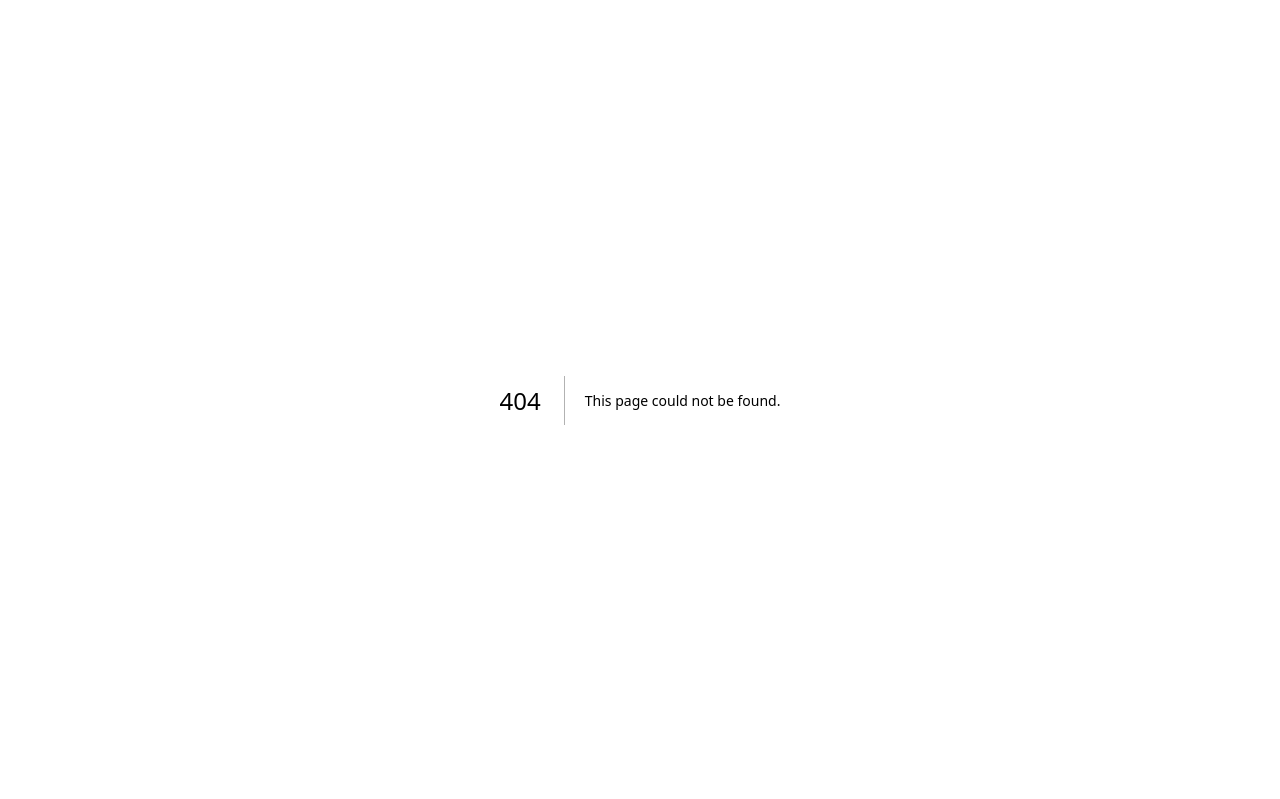
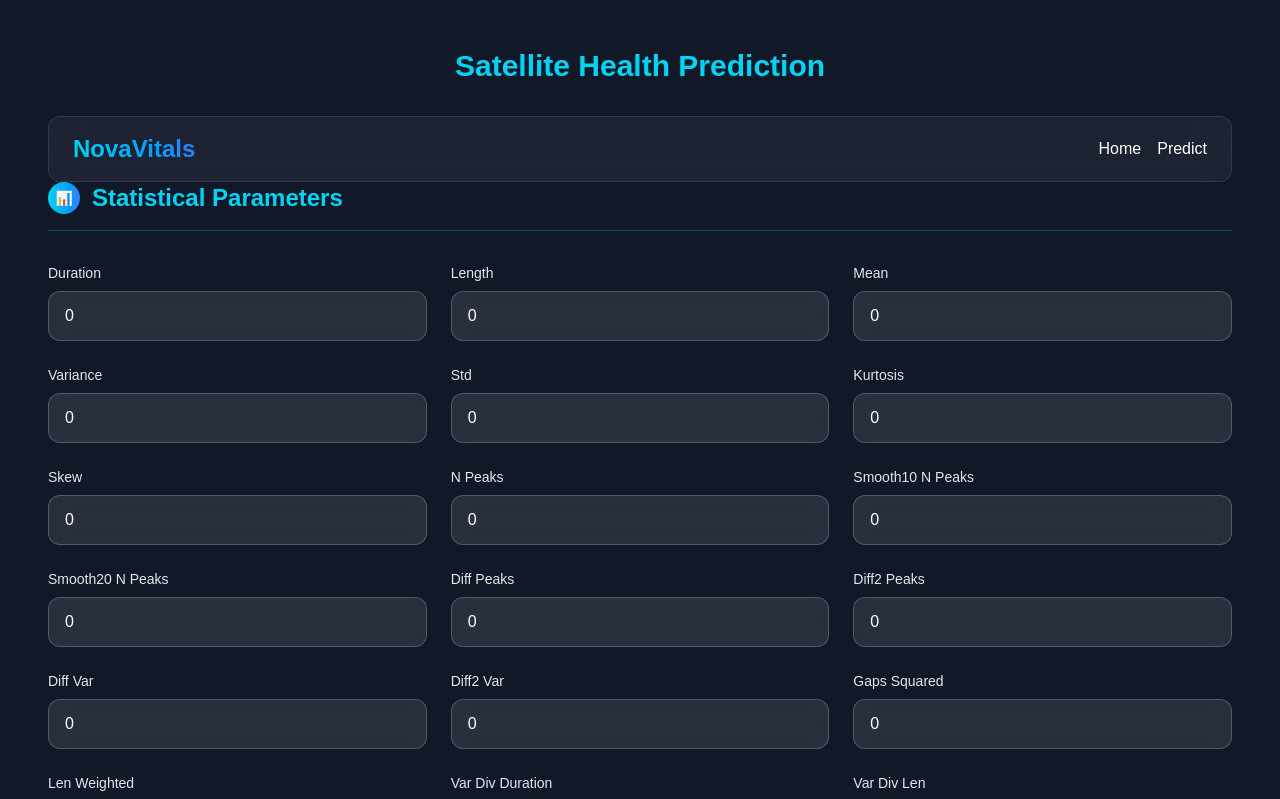
Before and after one commit to riya1945/NovaVitals, a Next.js app in the folder frontend/: page /predict in a window 1280 px wide. Before the commit this address had no page. Shown: the top 799 px of the page. Built offline with nearby package versions, Linux system fonts and the light colour scheme.

Commit message:
Added Prediction Page

```diff
--- /dev/null
+++ b/frontend/src/app/predict/page.tsx
@@ -0,0 +1,186 @@
+"use client";
+import Link from 'next/link';
+import { useState } from "react";
+
+type FormFields = {
+  duration: number;
+  length: number;
+  mean: number;
+  variance: number;
+  std: number;
+  kurtosis: number;
+  skew: number;
+  n_peaks: number;
+  smooth10_n_peaks: number;
+  smooth20_n_peaks: number;
+  diff_peaks: number;
+  diff2_peaks: number;
+  diff_var: number;
+  diff2_var: number;
+  gaps_squared: number;
+  len_weighted: number;
+  var_div_duration: number;
+  var_div_len: number;
+  sma: number;
+  ema: number;
+  energy: number;
+  crest_factor: number;
+  impulse_factor: number;
+};
+
+const featureOrder = [
+   "duration",
+    "length",
+    "mean",
+    "variance",
+    "std",
+    "kurtosis",
+    "skew",
+    "n_peaks",
+    "smooth10_n_peaks",
+    "smooth20_n_peaks",
+    "diff_peaks",
+    "diff2_peaks",
+    "diff_var",
+    "diff2_var",
+    "gaps_squared",
+    "len_weighted",
+    "var_div_duration",
+    "var_div_len",
+    "sma",
+    "ema",
+    "energy",
+    "crest_factor",
+    "impulse_factor"
+];
+
+const initialFormData: FormFields = {
+  duration: 0,
+  length: 0,
+  mean: 0,
+  variance: 0,
+  std: 0,
+  kurtosis: 0,
+  skew: 0,
+  n_peaks: 0,
+  smooth10_n_peaks: 0,
+  smooth20_n_peaks: 0,
+  diff_peaks: 0,
+  diff2_peaks: 0,
+  diff_var: 0,
+  diff2_var: 0,
+  gaps_squared: 0,
+  len_weighted: 0,
+  var_div_duration: 0,
+  var_div_len: 0,
+
+  sma: 0,
+  ema: 0,
+  energy: 0,
+  crest_factor: 0,
+  impulse_factor: 0,
+};
+
+console.log(featureOrder); // should show array of 18 float values
+
+const formatLabel = (key: string) =>
+  key
+    .replace(/_/g, " ")
+    .replace(/\b\w/g, (char) => char.toUpperCase());
+
+export default function Home() {
+  const [formData, setFormData] = useState<FormFields>(initialFormData);
+  const [prediction, setPrediction] = useState<string>("");
+
+  const handleChange = (e: React.ChangeEvent<HTMLInputElement>) => {
+    const { name, value } = e.target;
+    setFormData((prev) => ({
+      ...prev,
+      [name]: value === "" ? 0 : parseFloat(value),
+    }));
+  };
+
+  const handleSubmit = async (e: React.FormEvent) => {
+    e.preventDefault();
+
+    const inputArray = featureOrder.map((key) => formData[key as keyof FormFields]);
+
+    const response = await fetch("http://127.0.0.1:8000/predict", {
+      method: "POST",
+
+      headers: {
+        "Content-Type": "application/json",
+      },
+     body: JSON.stringify({ features: inputArray }),
+    });
+
+    const data = await response.json();
+    setPrediction(data.prediction);
+  };
+
+  return (
+   <main className="min-h-screen bg-[#111827] text-white p-6 md:p-12 w-full">
+      <h1 className="text-3xl font-bold mb-8 text-center text-cyan-400">
+        Satellite Health Prediction
+      </h1>
+      <nav className="flex justify-between items-center backdrop-blur-lg bg-white/5 border border-white/10 rounded-xl py-4 px-6 mt-6">
+                <div className="text-2xl font-bold text-transparent bg-clip-text bg-gradient-to-r from-cyan-400 to-blue-500">
+                  NovaVitals
+                </div>
+                <div className="flex gap-4">
+                  <Link href="/" className="hover:underline">Home</Link>
+                  <Link href="/predict" className="hover:underline">Predict</Link>
+                </div>
+              </nav>
+      <form onSubmit={handleSubmit} className="space-y-12">
+
+
+        {/* Statistical Parameters */}
+        <div className="space-y-8">
+          <h2 className="text-2xl font-semibold text-cyan-400 flex items-center gap-3 pb-4 border-b border-cyan-400/30">
+            <div className="w-8 h-8 bg-gradient-to-r from-cyan-400 to-blue-500 rounded-full flex items-center justify-center text-sm">📊</div>
+            Statistical Parameters
+          </h2>
+
+         <div className="grid grid-cols-1 sm:grid-cols-2 md:grid-cols-3 gap-6">
+  {featureOrder.map((key) => (
+    <div key={key} className="group">
+      <label htmlFor={key} className="block text-sm font-medium mb-2 text-gray-200">
+        {formatLabel(key)}
+      </label>
+      <input
+        type="number"
+        id={key}
+        name={key}
+        value={formData[key as keyof FormFields] ?? ""}
+        onChange={handleChange}
+        step="any"
+        placeholder={`Enter ${formatLabel(key).toLowerCase()}`}
+        className="w-full px-4 py-3 bg-white/10 border border-white/20 rounded-xl text-white placeholder-gray-400 backdrop-blur-sm transition-all focus:outline-none focus:border-cyan-400 focus:shadow-lg focus:shadow-cyan-400/20 focus:-translate-y-0.5 group-hover:border-white/30"
+        required
+      />
+    </div>
+  ))}
+</div>
+
+        </div>
+
+        <div className="flex justify-center">
+          <button
+            type="submit"
+            className="mt-6 px-6 py-3 bg-gradient-to-r from-cyan-500 to-blue-600 rounded-lg text-white font-semibold hover:scale-105 transition-transform"
+          >
+            Run Prediction
+          </button>
+        </div>
+      </form>
+
+      {prediction && (
+        <div className="mt-12 text-center">
+          <h2 className="text-xl font-bold text-green-400">Prediction Result:</h2>
+          <p className="mt-2 text-lg">{prediction}</p>
+        </div>
+      )}
+    </main>
+  );
+}
```
